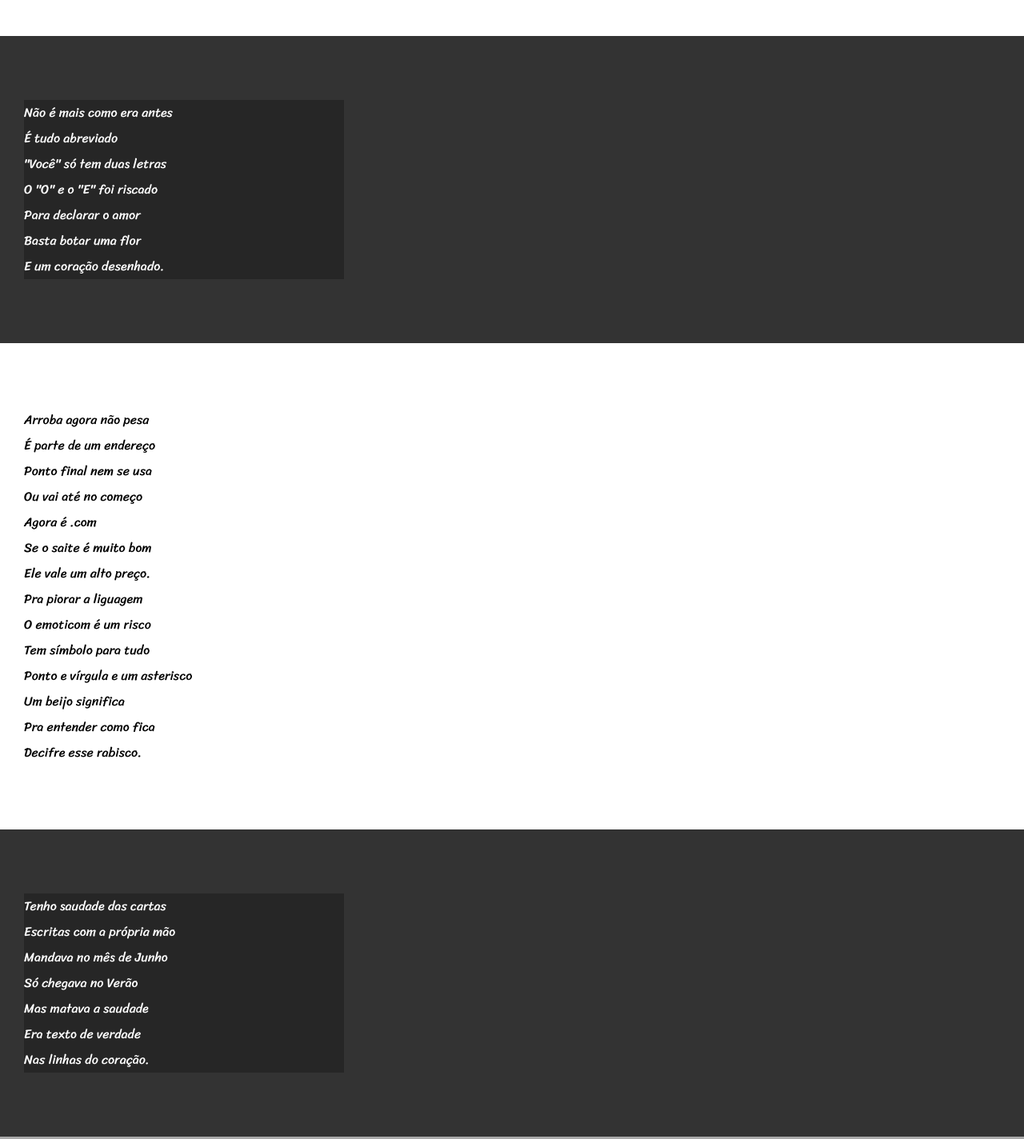
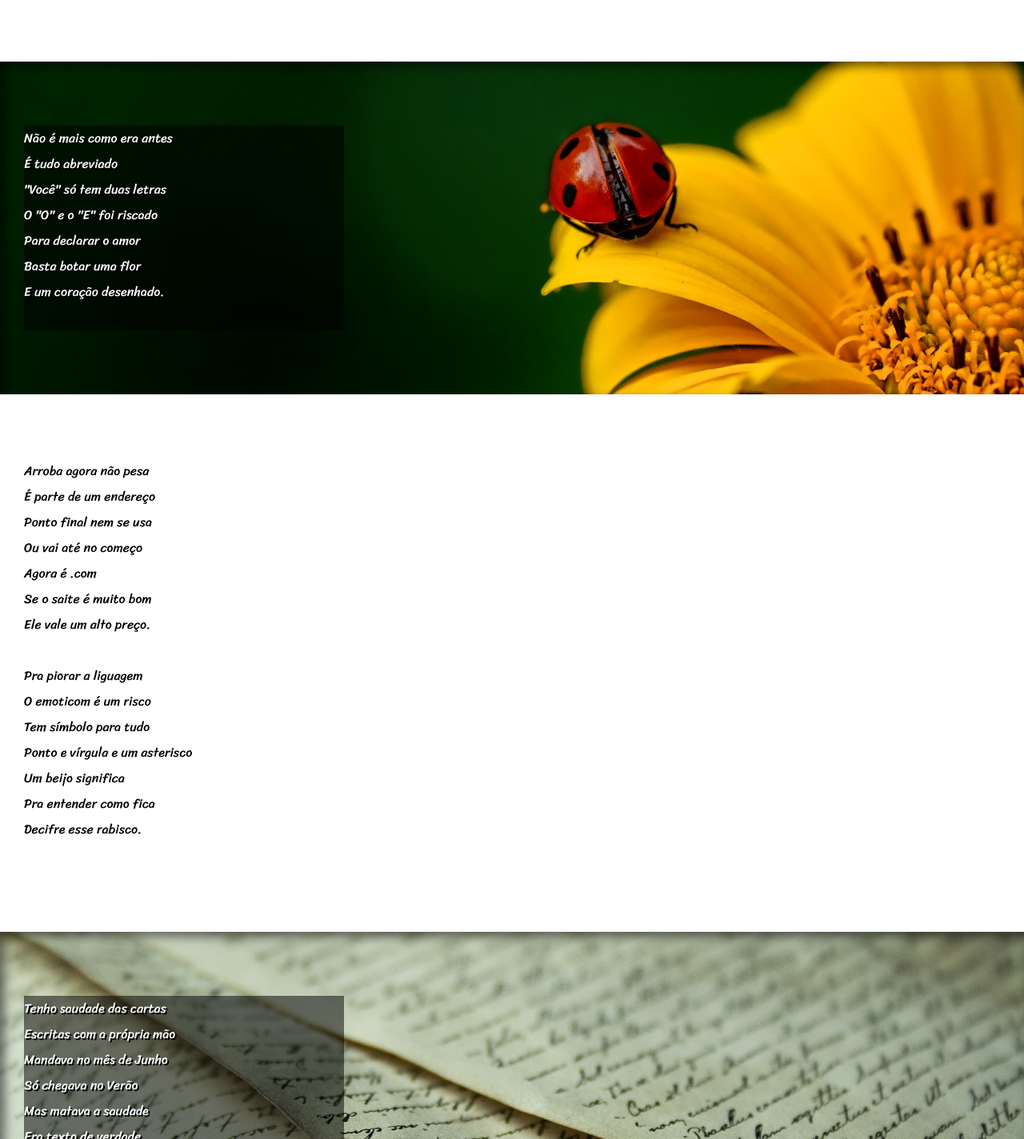
Before and after one commit to felipe-ocoder/html-css, a plain HTML site: page desafios/d0012/index.html in a window 1280 px wide. Shown: the part 549-1973 px from the top of the page at 80% size. Drawn offline with Linux system fonts and the light colour scheme.

Commit message:
fim do projeto

```diff
--- a/desafios/d0012/index.html
+++ b/desafios/d0012/index.html
@@ -24,7 +24,7 @@
         </p>
     </section>
 
-    <section class="imagem">
+    <section class="imagem" id="img01">
         <p>
             Não é mais como era antes <br>
             É tudo abreviado <br>
@@ -59,7 +59,7 @@
 
     </section>
 
-    <section class="imagem">
+    <section class="imagem" id="img02">
         <p>
             Tenho saudade das cartas <br>
             Escritas com a própria mão <br>
--- a/desafios/d0012/style.css
+++ b/desafios/d0012/style.css
@@ -56,6 +56,10 @@ section {
     font-family: var(--fonte3);
 }
 
+section > p {
+    padding-bottom: 2em;
+}
+
 section.normal {
     background-color: white;
     color: black;
@@ -64,11 +68,25 @@ section.normal {
 section.imagem {
     background-color: rgb(51, 51, 51);
     color: white;
+    box-shadow: inset 6px 6px 13px 0px rgba(0, 0, 0, 0.527);
+    background-size: cover;
+    background-attachment: fixed;
 }
 
 section.imagem > p {
     width: 400px;
-    background-color: rgb(0, 0, 0, 0.253);
+    background-color: rgb(0, 0, 0, 0.514);
+    text-shadow: 2px 2px 0px black;
+}
+
+section#img01 {
+    background-image: url(imagens/background001.jpg);
+    background-position: right center;
+}
+
+section#img02 {
+    background-image: url(imagens/background002.jpg);
+    background-position: right center;
 }
 
 
```
